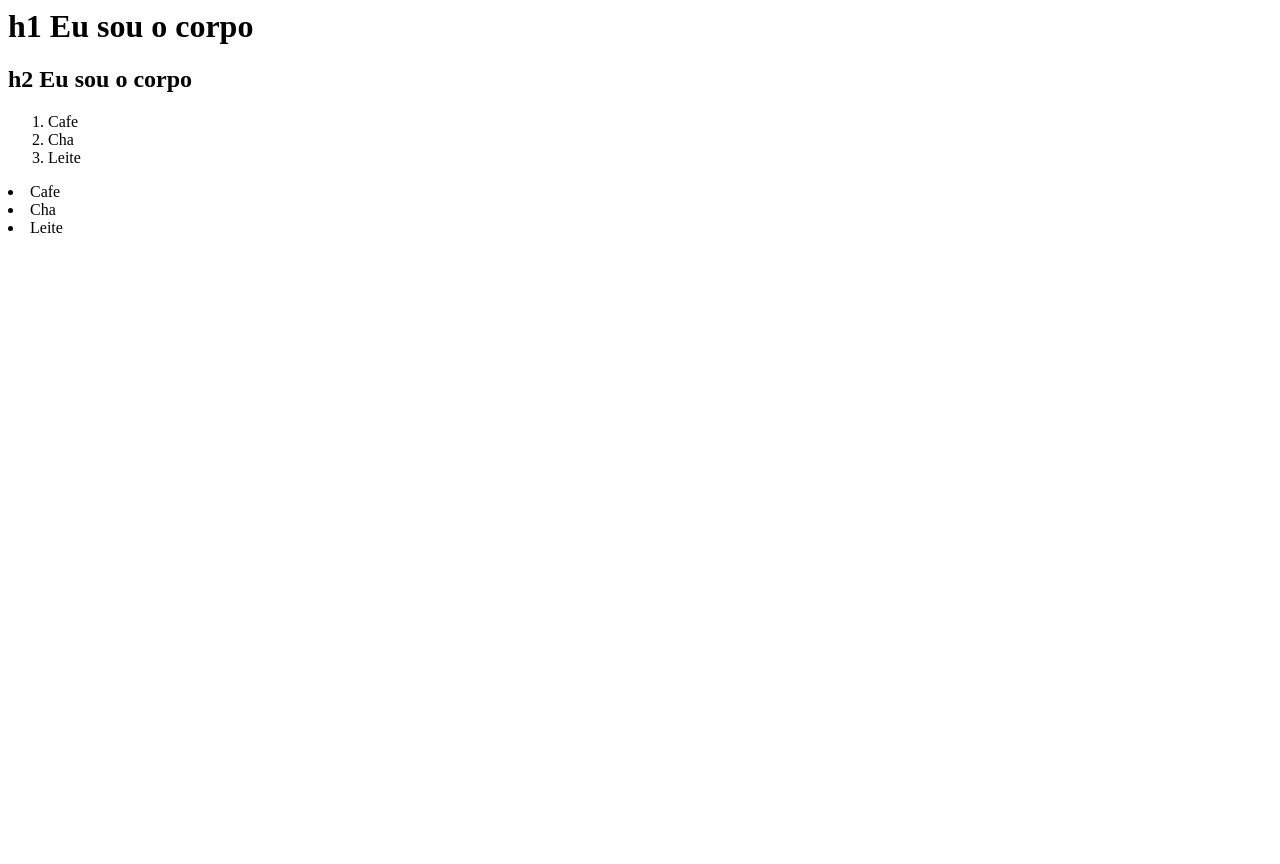
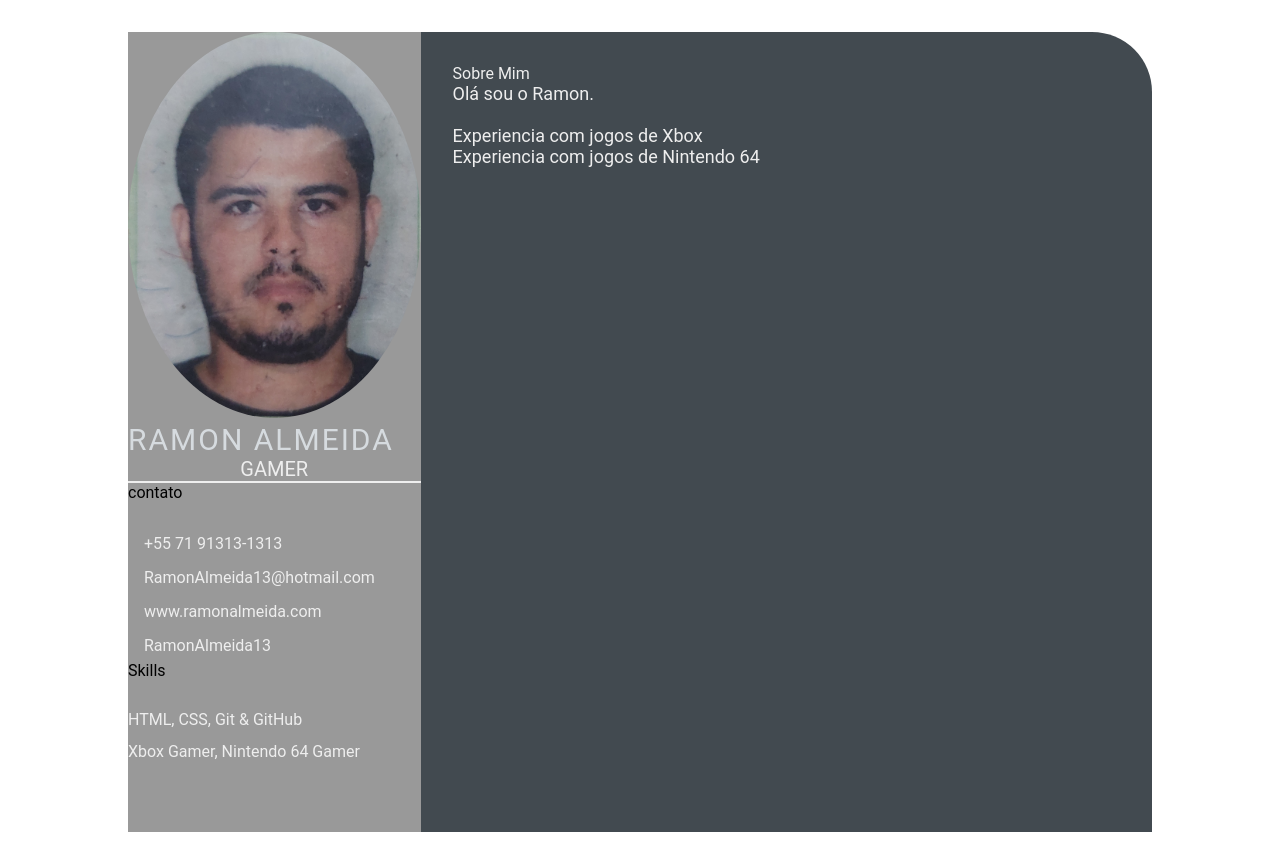
Before and after one commit to RamonAlmeida13/RamonAlmeida13.github.io, a plain HTML site: page index.html in a window 1280 px wide. Before the commit the page ends 800 px from the top, so only its background shows below. Drawn offline with Linux system fonts and the light colour scheme.

Commit message:
Second Commit

```diff
--- /dev/null
+++ b/Style.css
@@ -0,0 +1,103 @@
+* {
+    margin: 0;
+    padding: 0;
+    box-sizing: border-box;
+    list-style: none;
+    font-family: 'Roboto', sans-serif;
+}
+
+.resume-contents {
+    min-height: 100vh;
+    width: 80%;
+    margin: 2rem auto;
+    display: grid;
+    grid-template-columns: repeat(7, 1fr);
+}
+
+.left-section {
+    grid-column: span 2;
+    height: 100%;
+    background-color: #999999;
+}
+
+.right-section {
+    grid-column: span 5;
+    height: 100%;
+    background-color: #424a50;
+    border-radius: 0px 60px 0px 0px;
+}
+
+.left-section-contents{
+    padding: 2rem 2rem;
+}
+
+.profile {
+    width: 100%;
+    border-bottom: 2px solid #eeeeee;
+}
+
+.profile .profile-image {
+    width: 100%;
+    border-radius: 100%;
+}
+
+.name {
+    color: #D6DBDF;
+    font-size: 30px;
+    letter-spacing: 2px;
+    text-transform: uppercase;
+}
+
+.profession {
+    color: #eeeeee;
+    font-size: 20px;
+    text-transform: uppercase;
+    text-align: center;
+}
+
+/* .contact-info { border-bottom: 2px solid #1B2631; } */
+.left-title {
+    color: #eeeeee;
+    font-size: 20px;
+}
+
+.contact-info ul {
+    padding-top: 1.5rem;
+}
+
+.contact-info ul li,
+.references ul li {
+    padding: .4rem 0;
+    color: #eeeeee;
+}
+
+.contact-info ul li i,
+.references ul li i {
+    padding-right: 1rem;
+    font-size: 18px;
+    color: #eeeeee;
+}
+
+.skills ul {
+    padding-top: 1.5rem;
+}
+.skills ul li p {
+    padding: .4rem 0;
+    color: #eeeeee;
+}
+
+.right-section-contents {
+    padding: 2rem 2rem;
+}
+
+.right-title {
+    color: #eeeeee;
+}
+
+.gap {
+    padding-bottom: 2rem;
+}
+.about-me-contents {
+    font-size: 18px;
+    color: #eeeeee;
+}
--- a/index.html
+++ b/index.html
@@ -1,21 +1,53 @@
-<html>
-    <head>
-        <title>
-            olá, eu sou a cabeça
-        </title>
-    </head>
-    <body>
-        <h1>h1 Eu sou o corpo</h1>
-        <h2>h2 Eu sou o corpo</h2>
-    </body>
-    <ol>
-        <li>Cafe</li>
-        <li>Cha</li>
-        <li>Leite</li>
-    </ol>
-    <ul></ul>
-        <li>Cafe</li>
-        <li>Cha</li>
-        <li>Leite</li>
-<ul>
+<!DOCTYPE html>
+<html lang="en">
+<head>
+    <meta charset="UTF-8">
+    <meta http-equiv="X-UA-Compatible" content="IE=edge">
+    <meta name="viewport" content="width=device-width, initial-scale=1.0">
+    <title>Ramon silva de Almeida cv</title>
+
+    <link rel="stylesheet" href="style.css">
+
+</head>
+<body>
+  <main class="resume-contents">
+     <section class="left-section">
+         <section clas="left-section-content">
+             <div class="profile">
+                 <img class="profile-image" src="img/profile-image.jpg" alt="profile image">
+                 <p class="name">Ramon Almeida</p>
+                 <p class="profession">Gamer</p>
+             </div>
+             <div class="contact-info">
+                 <p class="left-tittle">contato</p>
+                 <ul>
+                     <li><i class="fa fa-phone"></i>+55 71 91313-1313</li>
+                     <li><i class="fa fa-envelope"></i>RamonAlmeida13@hotmail.com</li>
+                     <li><i class="fa fa-globe"></i>www.ramonalmeida.com</li>
+                     <li><i class="fa fa-github"></i>RamonAlmeida13</li>
+                 </ul>
+             </div>
+             <div class="skills">
+                 <p class="left-tittle">Skills</p>
+                 <ul>
+                     <li><p>HTML, CSS, Git & GitHub</p></li>
+                     <li><p>Xbox Gamer, Nintendo 64 Gamer</p></li>
+                 </ul>
+             </div>
+         </section>
+         </section>
+         <section class="right-section">
+             <div class="right-section-contents">
+                 <section class="about gap">
+                     <div class="right-title">Sobre Mim</div>
+                     <p class="about-me-contents">
+                         Olá sou o Ramon.<br>
+                         <br> Experiencia com jogos de Xbox
+                         <br> Experiencia com jogos de Nintendo 64
+                     </p>
+                 </section>
+             </div>
+         </section>
+     </main>
+</body>
 </html>
```
Also changed, not shown: img/profile-image.jpg (added).
